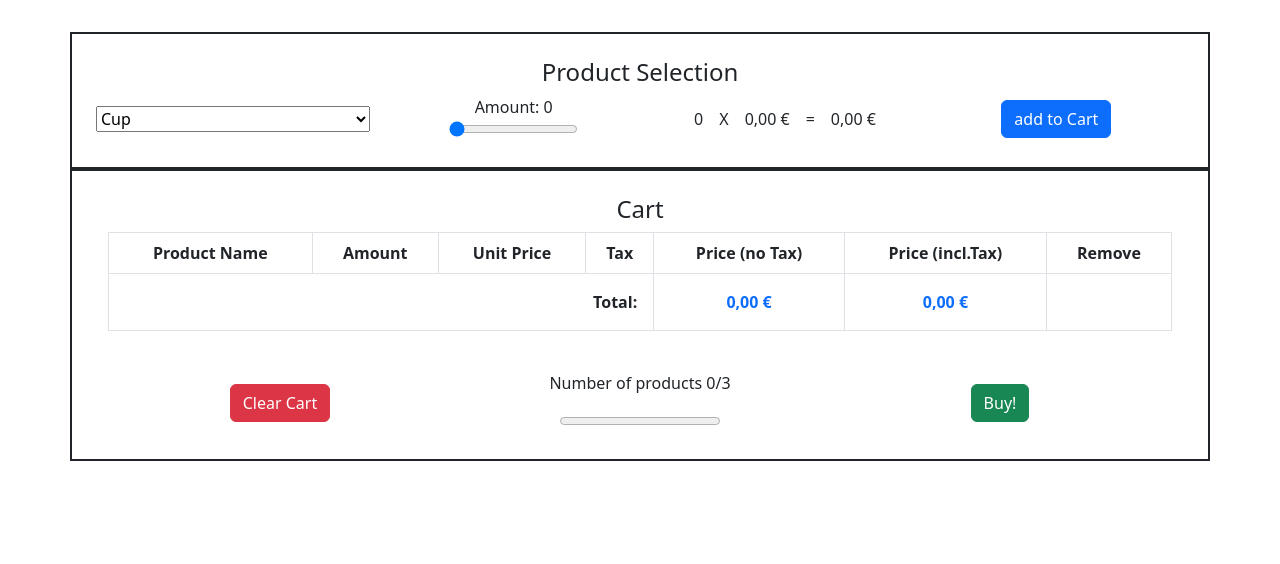
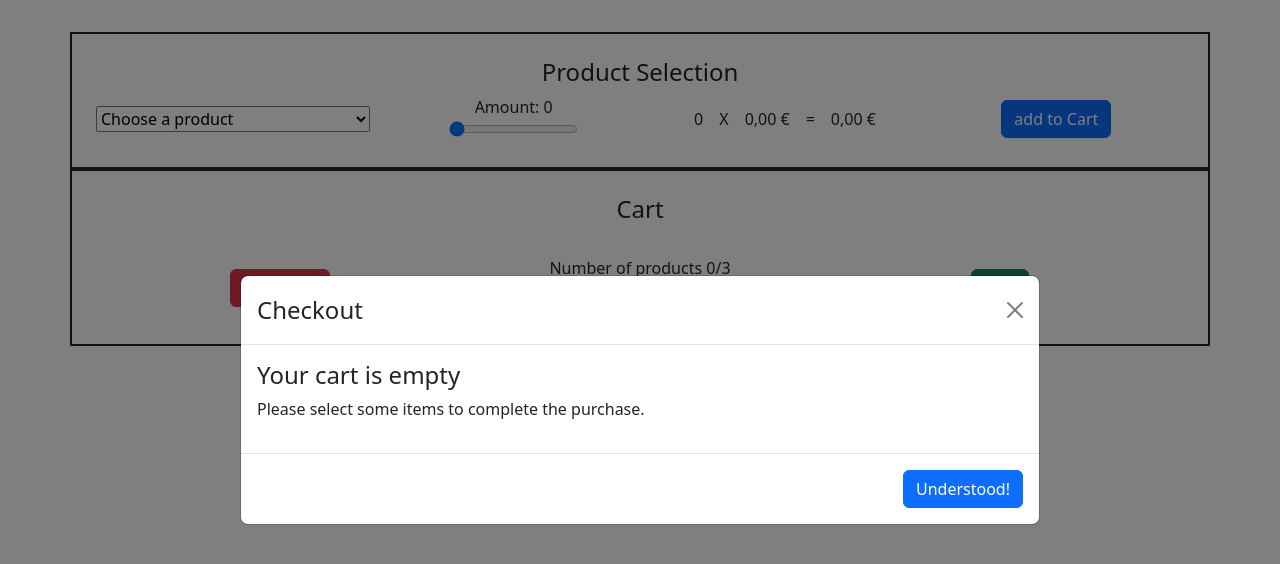
Before and after one commit to rfierros/test_and_yaml, a React (Vite) app: page / in a window 1280 px wide. Both pictures are taken after a click on the button "Buy!". Shown: the top 564 px of the page. Built offline with nearby package versions, Linux system fonts and the light colour scheme.

Commit message:
v0.07 Modals and Toasts.

```diff
--- a/src/components/Cart.tsx
+++ b/src/components/Cart.tsx
@@ -6,15 +6,18 @@ import Button from 'react-bootstrap/Button'
 import Table from 'react-bootstrap/Table'
 import { useCart } from '../hooks/useCart'
 import { formatCurrency } from '../utils/formatCurrency'
+import ModalCheckout from './ModalCheckout'
 
 
 export default function Cart() {
    const { cartItems, MAX_NUM_PRODUCTS, clearCart, removeFromCart } = useCart()
+   const [modalShow, setModalShow] = useState(false)
    return (
       <>
       <Container className="border border-2 border-dark p-4">
          <h4>Cart</h4>
          <Container>
+            {(cartItems.length > 0) &&
             <Table striped bordered hover>
                <thead>
                <tr>
@@ -60,6 +63,7 @@ export default function Cart() {
                </tr>
                </tfoot>
             </Table>
+            }
          </Container>
 
          <Container className="pt-4">
@@ -79,7 +83,7 @@ export default function Cart() {
 
 
             <Col>
-               <Button variant="success">Buy!</Button>
+               <Button variant="success" onClick={() => setModalShow(true)}>Buy!</Button>
             </Col>
 
 
@@ -87,6 +91,10 @@ export default function Cart() {
 
          </Container>
       </Container>
+    <ModalCheckout
+      show={modalShow}
+      onHide={() => setModalShow(false)}
+    />
       </>
    )
 }
--- /dev/null
+++ b/src/components/ModalCheckout.tsx
@@ -0,0 +1,101 @@
+import Button from 'react-bootstrap/Button'
+import Modal from 'react-bootstrap/Modal'
+import Table from 'react-bootstrap/Table'
+import { useCart } from '../hooks/useCart'
+import { formatCurrency } from '../utils/formatCurrency'
+
+interface ModalCheckoutProps {
+  show: boolean;
+  onHide: () => void;
+}
+
+export default function ModalCheckout(props: ModalCheckoutProps) {
+   const { cartItems, clearCart } = useCart()
+   const itemsInCart = (cartItems.length > 0)
+
+   const handleConfirm = () => {
+     props.onHide()
+     clearCart()
+   }
+
+
+  return (
+    <Modal
+      {...props}
+      size="lg"
+      aria-labelledby="contained-modal-title-vcenter"
+      centered
+    >
+      <Modal.Header closeButton>
+        <Modal.Title id="contained-modal-title-vcenter">
+          Checkout
+        </Modal.Title>
+      </Modal.Header>
+      {itemsInCart ?
+      <>
+      <Modal.Body>
+        <h4>Your Purchase</h4>
+        <p>
+          Please press <span className="fw-bold text-success">Confirm</span> to proceed to deliver or <span className="fw-bold text-danger">Cancel</span> if you need to do some changes. Your cart will be empty after confirming.
+        </p>
+        <Table  >
+            <thead>
+            <tr>
+              <th>Product Name</th>
+              <th>Amount</th>
+              <th>Unit Price</th>
+              <th>Tax</th>
+              <th>Price (no Tax)</th>
+              <th>Price (incl.Tax)</th>
+            </tr>
+            </thead>
+            <tbody>
+            {cartItems.map((item, idx: number) => (
+              <tr key={idx} >
+                  <td>{item.prod.productName}</td>
+                  <td>{item.amount}</td>
+                  <td>{formatCurrency(item.prod.price)}</td>
+                  <td>{item.prod.taxRate}%</td>
+                  <td>{formatCurrency(item.prod.price*item.amount)}</td>
+                  <td>{formatCurrency(item.prod.price*(100+item.prod.taxRate)/100*item.amount)}</td>
+              </tr>
+            ))}
+            </tbody>
+            <tfoot>
+            <tr>
+              <td className="p-3 text-end fw-bold" colSpan={4}>Total:</td>
+              <td className="p-3 text-primary fw-bold" >
+                  {formatCurrency(cartItems.reduce((total, cartItem) => {
+                                    return total + (cartItem.prod.price) * cartItem.amount
+                                  }, 0))}
+              </td>
+              <td className="p-3 text-primary fw-bold" >
+                  {formatCurrency(cartItems.reduce((total, cartItem) => {
+                                    return total + (cartItem.prod.price) * ((100+cartItem.prod.taxRate)/100) * cartItem.amount
+                                  }, 0))}
+              </td>
+            </tr>
+            </tfoot>
+        </Table>
+      </Modal.Body>
+      <Modal.Footer>
+        <Button variant="danger" onClick={props.onHide} >Cancel</Button>
+        <Button variant="success" onClick={handleConfirm}>Confirm</Button>
+      </Modal.Footer>
+      </>
+      :
+      <>
+      <Modal.Body>
+        <h4>Your cart is empty</h4>
+        <p>
+          Please select some items to complete the purchase.
+        </p>
+      </Modal.Body>
+      <Modal.Footer>
+        <Button variant="primary" onClick={props.onHide}>Understood!</Button>
+      </Modal.Footer>
+      </>
+      }
+    </Modal>
+  );
+}
--- a/src/components/ProductSelection.tsx
+++ b/src/components/ProductSelection.tsx
@@ -7,11 +7,12 @@ import productsList from '../data/products.json'
 import { productProps } from '../interfaces/interfaces'
 import { useCart } from '../hooks/useCart'
 import { formatCurrency } from '../utils/formatCurrency'
+import Warning from './Warning'
 
 
 
 export default function ProductSelection() {
-   const { addToCart } = useCart()
+   const { addToCart, MAX_NUM_PRODUCTS, cartItems } = useCart()
 
    const [amount, setAmount] = useState(0)
    const [selected, setSelected] = useState({
@@ -21,6 +22,8 @@ export default function ProductSelection() {
       taxRate: 0,
       price: 0
    })
+   const [errMinAmount, setErrMinAmount] = useState(false)
+   const [errMaxItems, setErrMaxItems] = useState(false)
 
    const handleAmount = (event: React.ChangeEvent<HTMLInputElement>) => {
       setAmount(parseInt(event.target.value, 10))
@@ -35,20 +38,31 @@ export default function ProductSelection() {
 
    const handleAddProduct = () => {
       if ( amount == 0){
-         alert('Amount must be greater than 0')
-      } else {
+         setErrMinAmount(true)
+      } else
+         if (cartItems.length >= MAX_NUM_PRODUCTS) {
+            setErrMaxItems(true)
+      }
+      else {
          addToCart(selected,amount)
       }
    }
 
    return (
       <>
-
+      {errMinAmount &&
+      <Warning description={'Please choose an amount of items bigger than 0'}
+      show={errMinAmount}
+      onHide={() => setErrMinAmount(false)}/>}
+      {errMaxItems &&
+      <Warning description={'The maximum amount of different products is '+MAX_NUM_PRODUCTS}
+      show={errMaxItems}
+      onHide={() => setErrMaxItems(false)}/>}
       <Container className="border border-2 border-dark p-4 align-items-center justify-content-center">
          <h4>Product Selection</h4>
          <Row className="w-full align-items-center justify-content-between g-3">
          <Col>
-               <select name="products" id="products" onChange={handleSelected}>
+               <select name="products" id="products" onChange={handleSelected} defaultValue=''>
                   <option value="" disabled>Choose a product</option>
                   {productsList.map((item: productProps, i: number) => (
                      <option key={i} value={item.id}>{item.productName}</option>
@@ -78,9 +92,7 @@ export default function ProductSelection() {
             <Button onClick={handleAddProduct}>add to Cart</Button>
          </Col>
          </Row>
-
       </Container>
-
       </>
    )
 }
--- /dev/null
+++ b/src/components/Warning.tsx
@@ -0,0 +1,22 @@
+import Toast from 'react-bootstrap/Toast'
+import ToastContainer from 'react-bootstrap/ToastContainer'
+
+interface AutohideErrorProps {
+  description?: string;
+  show: boolean;
+  onHide: () => void;
+}
+
+export default function AutohideError(props: AutohideErrorProps) {
+
+  return (
+     <ToastContainer>
+        <Toast bg-warning onClose={() => props.onHide()} show={props.show} delay={3500} autohide>
+          <Toast.Header>
+            <strong className="me-auto">Error</strong>
+          </Toast.Header>
+          <Toast.Body>{props.description}</Toast.Body>
+        </Toast>
+    </ToastContainer>
+  );
+}
```
Also changed, not shown: 1 other file (tests, documents, lock files or other folders).
